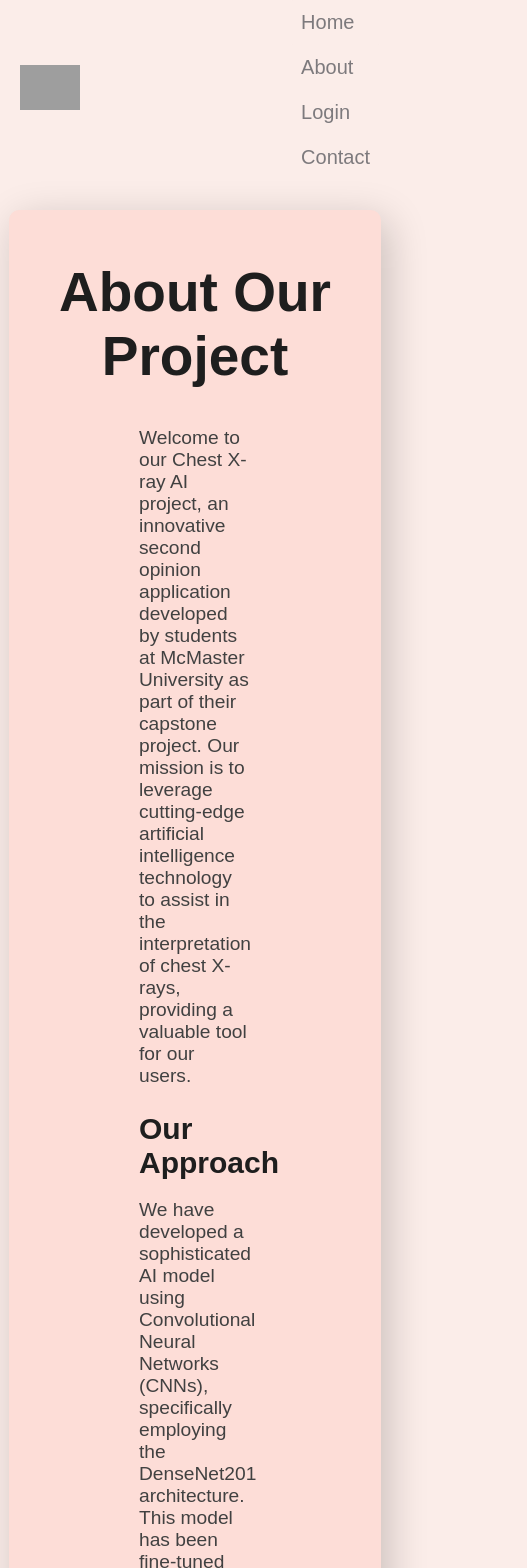
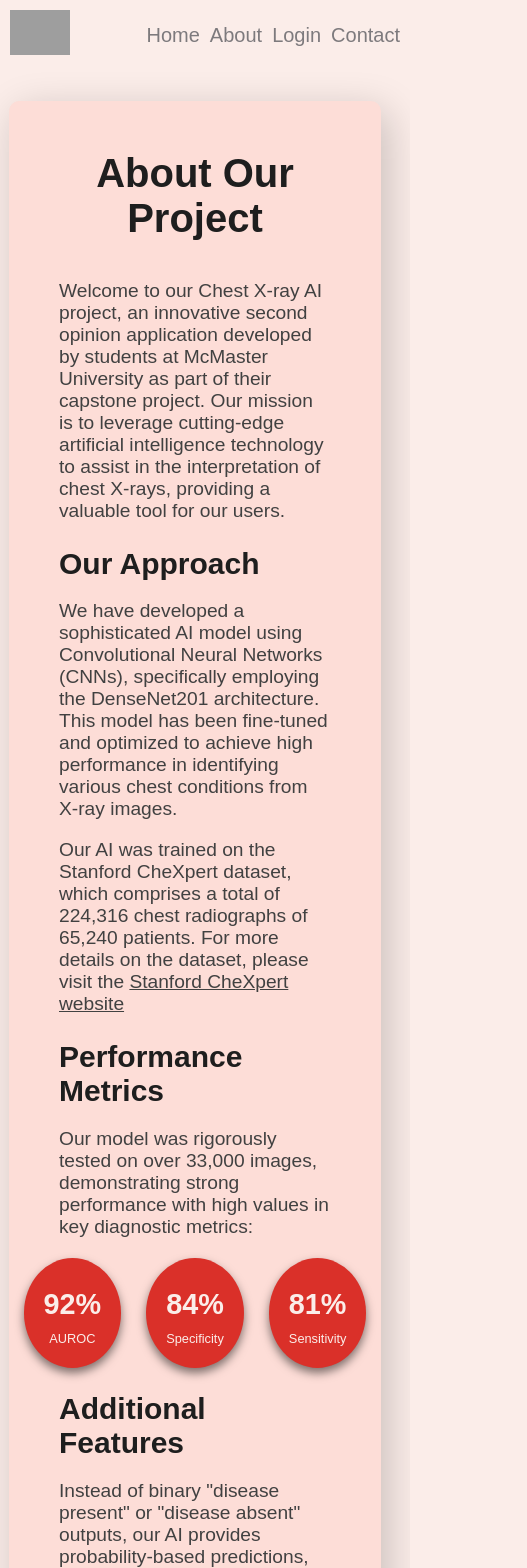
Before and after one commit to suvanshdutt/4ZP6A-capstone, a SvelteKit app: page /about in a window 390 px wide. Shown: the top 1568 px of the page, 527 px wide, since content can reach past the window. Built offline with nearby package versions, Linux system fonts and the light colour scheme; grey boxes are pictures that could not be loaded.

Commit message:
Added support for mobile devices

```diff
--- a/src/components/About.svelte
+++ b/src/components/About.svelte
@@ -229,4 +229,61 @@
     .github-text {
         font-size: 1.2em;
     }
+
+    @media only screen and (max-width:1200px) {
+        .about-title {
+            font-size: 40px;
+        }
+
+        .content {
+            margin-left: 20px;
+            margin-right: 20px;
+        }
+
+        .performance-metrics {
+            gap: 100px;
+        }
+
+        .metric {
+            width: 70px;
+            height: 70px;
+        }
+
+        .metric h3 {
+            font-size: 1.8em;
+            color: var(--background_color);
+            margin-top: 10px;
+            margin-bottom: 10px;
+        }
+
+        .metric p {
+            font-size: 0.8em;
+            color: var(--background_color);
+            margin-top: 5px;
+        }
+    }
+
+    @media only screen and (max-width:700px) {
+        .performance-metrics {
+            gap: 25px;
+        }
+
+        .metric {
+            width: 70px;
+            height: 70px;
+        }
+
+        .metric h3 {
+            font-size: 1.8em;
+            color: var(--background_color);
+            margin-top: 10px;
+            margin-bottom: 10px;
+        }
+
+        .metric p {
+            font-size: 0.8em;
+            color: var(--background_color);
+            margin-top: 5px;
+        }
+    }
 </style>
--- a/src/components/Contact.svelte
+++ b/src/components/Contact.svelte
@@ -89,4 +89,20 @@
     .github-text {
         font-size: 1.2em;
     }
+
+    @media only screen and (max-width:1200px) {
+        .display {
+            padding: 10px;
+            width: 90%;
+            margin-left: 20px;
+            margin-right: 20px;
+            box-shadow: 3px 5px 20px rgba(0,0,0,0.2);
+        }
+
+        .contact-description,
+        .contact-github {
+            margin-left: 20px;
+            margin-right: 20px;
+        }
+    }
 </style>
--- a/src/components/Dashboard.svelte
+++ b/src/components/Dashboard.svelte
@@ -194,9 +194,9 @@
 <body class="bg-[#fbede9] text-gray-800">
 
     <div class="flex flex-col md:flex-row">
-        <aside class="w-64 bg-[#fbede9] -200 p-4 shadow-lg">
+        <aside class="w-full md:w-64 bg-[#fbede9] -200 p-4 shadow-lg">
             <h2 class="text-2xl font-bold text-red-600 mb-6">Medical Dashboard</h2>
-            <ul>
+            <ul class="flex flex-row md:flex-col justify-evenly gap-8 md:gap-0">
                 <li class="mb-4">
                     <button on:click={triggerFileSelect} class="flex items-center text-gray-700 hover:text-red-500 transition duration-200" type="button">
                         <i class="fas fa-file-upload mr-2"></i> Upload X-Ray
--- a/src/components/Result.svelte
+++ b/src/components/Result.svelte
@@ -543,4 +543,42 @@
         max-height: 80vh;
     }
 
+    @media only screen and (max-width:1100px) {
+        .display {
+            display: flex;
+            flex-direction: column;
+            padding: 10px;
+            width: 85%;
+        }
+
+        .results {
+            display: flex;
+            flex-direction: column;
+            padding: 20px;
+            box-shadow: 3px 4px 15px rgba(0, 0, 0, 0.2);
+        }
+
+        .banner {
+            padding: 15px;
+            width: 90%;
+        }
+
+        .predictions {
+            width: 100%;
+        }
+
+        .image-contains{
+            display: flex;
+            flex-direction: column;
+            align-items: center;
+            text-align: center;
+            margin-left: 0;
+            width: 100%;
+        }
+
+        .Real-Image {
+            width: 100%;
+        }
+    }
+
 </style>
--- a/src/components/Signup.svelte
+++ b/src/components/Signup.svelte
@@ -166,12 +166,14 @@
         display: flex;
         flex-direction: column;
         align-items: center;
-        width: 100%;
+        width: 90%;
         height: fit-content;
         max-width: 1000px;
         background-color: var(--secondary_color);
         padding: 40px;
         margin-top: -60px;
+        margin-left: 30px;
+        margin-right: 30px;
         border-radius: 15px;
         box-shadow: 0 8px 30px rgba(0, 0, 0, 0.3);
     }
@@ -263,4 +265,30 @@
         font-size: 18px;
         margin-bottom: 10px;
     }
+
+    @media only screen and (max-width:900px) {
+        main {
+            height: auto;
+        }
+
+        .signup-form {
+            width: 85%;
+            padding: 25px;
+            padding-top: 40px;
+            margin-top: 100px;
+        }
+
+        .form-container {
+            flex-direction: column;
+        }
+
+        .form-left {
+            width: 90%;
+        }
+
+        .form-right {
+            width: 90%;
+            padding-left: 20px;
+        }
+    }
 </style>
--- a/src/shared/Header.svelte
+++ b/src/shared/Header.svelte
@@ -139,9 +139,7 @@
 
     .header a:hover {
     background-color: var(--background_color);
-
     }
-
 
     .header a.active {
         background-color: var(--background_color);
@@ -172,15 +170,36 @@
     }
 
     /* Add media queries for responsiveness - when the screen is 500px wide or less, stack the links on top of each other */
-    @media screen and (max-width: 400px) {
-    .header a {
-        float: none;
-        display: block;
-        text-align: left;
-    }
-    .header-right {
-        float: none;
-    }
+    @media screen and (max-width: 600px) {
+        .header {
+            padding: 10px;
+            width: 100%;
+        }
+
+        .header a, .header button {
+            font-size: 20px;
+            padding: 0px;
+            margin: 0;
+        }
+
+        .header-right {
+            display: flex;
+            gap: 10px;
+            align-items: center;
+        }
+
+        .logo-icon {
+            width: 45px;
+            height: auto;
+        }
+
+        .header button.logo {
+            padding: 0;
+        }
+
+        .header-right a, .header-right button {
+            white-space: nowrap;
+        }
     }
 
     .logo-icon {
```
Also changed, not shown: src/components/Homepage.svelte (+38 -5 lines), src/components/Login.svelte (+25 -9 lines), static/Images/sample1.png (added).
